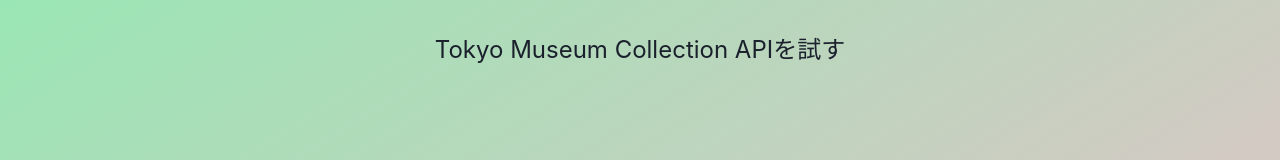
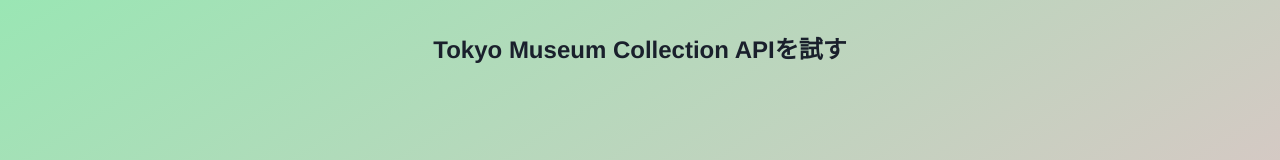
Before and after one commit to hiroko-ino/metropolitan-api-with-chakra-ui, a React (Create React App) app: page / in a window 1280 px wide. Shown: the top 160 px of the page. Built offline with nearby package versions, Linux system fonts and the light colour scheme.

Commit message:
フォントの調整

```diff
--- a/src/App.tsx
+++ b/src/App.tsx
@@ -3,14 +3,14 @@
   ChakraProvider,
   Box,
   Text,
-  theme,
 } from "@chakra-ui/react"
 import { INDEX_DATA } from "./const"
+import theme from "./theme"
 
 export const App = () => (
   <ChakraProvider theme={theme}>
     <Box p="8" minH="100vh" bgGradient='linear(to-br, green.200, pink.200)'>
-      <Text align="center" fontSize="2xl">
+      <Text align="center" fontSize="2xl" fontWeight={600}>
         {INDEX_DATA.SITENAME}
       </Text>
     </Box>
--- /dev/null
+++ b/src/theme.ts
@@ -0,0 +1,9 @@
+import { extendTheme } from "@chakra-ui/react";
+
+const theme = extendTheme({
+    fonts: {
+        body: `"Helvetica Neue", Arial, "Hiragino Kaku Gothic ProN", "Hiragino Sans", Meiryo, sans-serif;`,
+    },
+})
+
+export default theme
```
